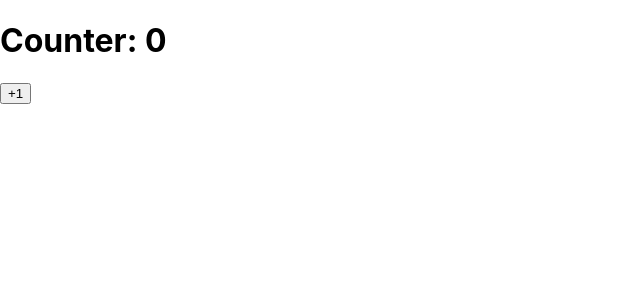
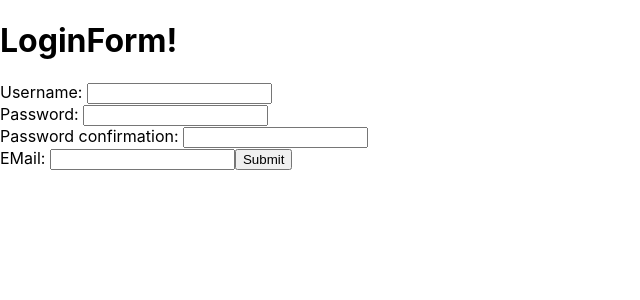
Before and after one commit to GrYzLy/React_March2023, a React (Create React App) app: page / in a window 1280 px wide. Shown: the top 300 px of the page, without its empty margins (0-640 px from the left). Built offline with nearby package versions, Linux system fonts and the light colour scheme.

Commit message:
LoginForm

```diff
--- /dev/null
+++ b/src/LoginForm/LoginForm.js
@@ -0,0 +1,87 @@
+import React, {Component} from 'react'
+
+class LoginForm extends Component {
+    constructor () {
+        super()
+
+
+        this.state = {
+            username : "",
+            password : "",
+            passwordConfirmation : "",
+            email : "",
+            errors : []
+        }
+    }
+
+    validateNotEmpty(field, value)
+    {
+        console.log(value.length)
+        if(value.length <= 0) {
+            return `${field} must be filled out`
+        }
+    }
+
+checkErrorExist(errors, error)
+{
+    return errors.includes(error)
+}
+
+validateUsernameOnBlur(event)
+    {
+        console.log(event)
+        const username = event.target.value
+        const errors = this.state.errors
+
+        var validate_result = this.validateNotEmpty("Username", username)
+        if(validate_result)
+        {
+            this.setState({username : ""})
+            if(!this.checkErrorExist(errors, validate_result))
+            {
+                errors.push(validate_result)
+            }
+        }
+        else{
+            this.setState({username, errors})
+        }
+
+        console.log(this.state)
+
+    }
+
+
+displayErrors()
+{
+    return (
+        <div>
+            {this.state.errors.map((err, index) => <p key={index}>{err}</p>)}
+        </div>
+    )
+}
+
+setValues()
+{
+    console.log(this)
+
+    this.setState({username: "Bartosz"})
+}
+
+render() {
+    return (
+        <div>
+            <h1>LoginForm!</h1>
+            Username: <input type="text" onBlur={this.validateUsernameOnBlur.bind(this)}/><br />
+            Password: <input type="text" /><br />
+            Password confirmation: <input type="text" /><br />
+            EMail: <input type="text" />
+            <button onClick={() => this.setValues()}>Submit</button>
+            <br />
+            {this.displayErrors()}
+        </div>
+    )
+}
+}
+
+
+export default LoginForm;
--- a/src/index.js
+++ b/src/index.js
@@ -6,6 +6,7 @@ import reportWebVitals from './reportWebVitals';
 import Greetings from './Greetings/Greetings';
 import GreetingsArrow from './Greetings/GreetingsArrow';
 import CounterClass from './Counter/CounterClass';
+import LoginForm from './LoginForm/LoginForm';
 
 const root = ReactDOM.createRoot(document.getElementById('root'));
 root.render(
@@ -15,7 +16,8 @@ root.render(
     <Greetings name="March 2023!" />
     <GreetingsArrow name="Janek" /> */}
 
-    <CounterClass />
+    {/* <CounterClass /> */}
+    <LoginForm />
   </React.StrictMode>
 );
 
```
